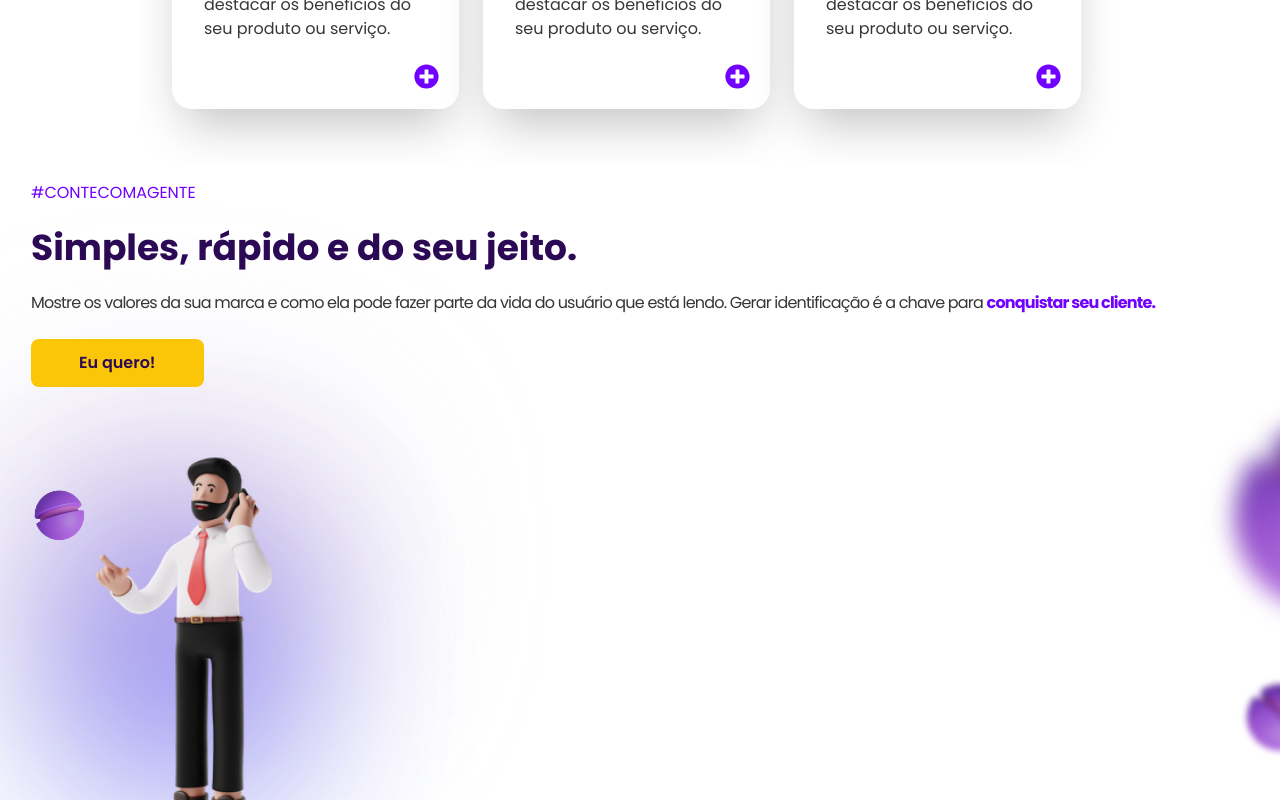
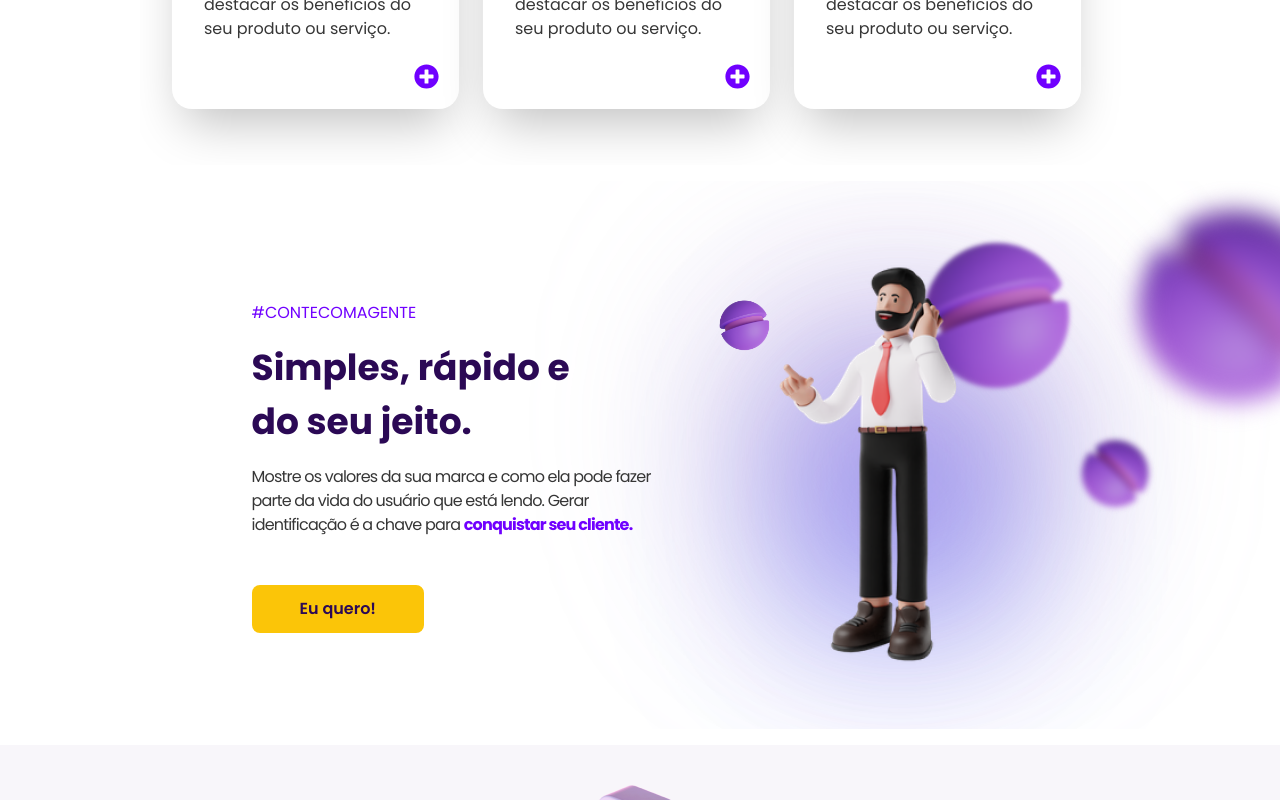
Before and after one commit to devalanlima/Nice, a Vue app: page / in a window 1280 px wide. Shown: the part 1060-1860 px from the top of the page. Built offline with nearby package versions, Linux system fonts and the light colour scheme.

Commit message:
stylize / add breakpoints to responsive design

```diff
--- a/src/components/SecaoQuemSomos.vue
+++ b/src/components/SecaoQuemSomos.vue
@@ -1,28 +1,37 @@
 <template>
-    <div class="h-[864px] w-full overflow-hidden text-cinza_escuro">
+    <div
+        class="w-full max-w-[1440px] overflow-hidden text-cinza_escuro flex flex-col items-center mx-auto md:flex md:flex-row md:justify-center md:py-10 relative xl:pt-16">
         <div class="pl-[31px] pr-[33px] flex flex-col gap-4">
             <p class="text-roxo">#CONTECOMAGENTE</p>
-            <h3 class="font-bold text-4xl leading-normal text-roxo_escuro">Simples, rápido e do seu jeito.</h3>
-            <p class="tracking-[-.8px] leading-normal">
+            <h3 class="font-bold text-4xl leading-normal text-roxo_escuro max-w-[340px]">Simples, rápido e do seu jeito.
+            </h3>
+            <p class="tracking-[-.8px] leading-normal max-w-[400px]">
                 Mostre os valores da sua marca e como ela pode fazer parte da vida do usuário que está lendo. Gerar
                 identificação é a chave para <span class="font-bold text-roxo">conquistar seu cliente.</span>
             </p>
-            <BotaoAmarelo class="mt-2" text="Eu quero!" />
+            <BotaoAmarelo class="mt-2 sm:mt-8" text="Eu quero!" />
         </div>
-        <div class="relative mt-12">
-            <img class="absolute -right-44 -top-10 rotate-[60deg] blur-md object-contain w-[247px]" src="/images/Burger Shape.png" alt="Imagem de uma esfera roxa partida em duas metades">
-            <img class="absolute -right-11 top-60 rotate-[60deg] blur-[3px] object-contain w-[86px]" src="/images/Burger Shape.png" alt="Imagem de uma esfera roxa partida em duas metades">
+        <div class="absolute -right-44 top-80 md:top-10 xl:-right-20">
+            <img class="object-contain w-[187px] blur-[2px] hidden -ml-52 xl:block" src="/images/Burger Shape.png"
+                alt="Imagem de uma esfera roxa partida em duas metades">
+            <img class="rotate-[60deg] blur-md object-contain w-[247px] xl:-mt-56" src="/images/Burger Shape.png"
+                alt="Imagem de uma esfera roxa partida em duas metades">
+            <img class="rotate-[60deg] blur-[3px] object-contain w-[86px] ml-7 mt-10 xl:-ml-10 xl:-mt-0"
+                src="/images/Burger Shape.png" alt="Imagem de uma esfera roxa partida em duas metades">
+        </div>
+        <div class="relative pb-0">
             <div class="relative w-[375px]">
-                <img class="absolute left-7 top-12 object-contain w-16" src="/images/Burger Shape.png" alt="Imagem de uma esfera roxa partida em duas metades">
+                <img class="absolute left-7 top-12 object-contain w-16" src="/images/Burger Shape.png"
+                    alt="Imagem de uma esfera roxa partida em duas metades">
                 <img class="mx-auto" src="/images/Man talking on phone.png" alt="">
             </div>
-            <div class="absolute grid place-items-center -top-20 left-5 -z-10 w-[317px] h-[362px] rounded-full">
+            <div
+                class="absolute grid place-items-center -top-20 left-5 -z-10 w-[317px] h-[300px] rounded-full md:-top-0 lg:-top-0 lg:left-14">
                 <div class="w-[317px] h-[317px] rounded-full bg-gradient-1 blur-[100px]">
                 </div>
                 <div class="w-[152px] h-[215px] bg-gradient-2 absolute -bottom-10 blur-[100px]"></div>
                 <div class="w-[152px] h-[215px] bg-violet-600 absolute -bottom-10 blur-[100px] opacity-40"></div>
             </div>
-
         </div>
     </div>
 </template>
```
